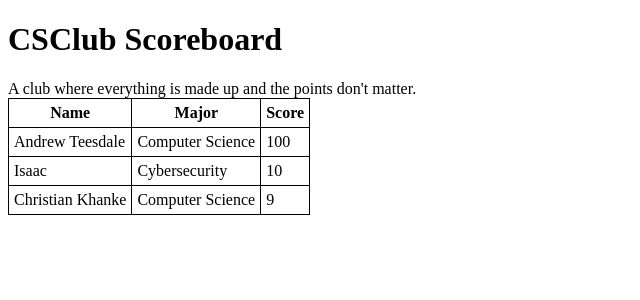
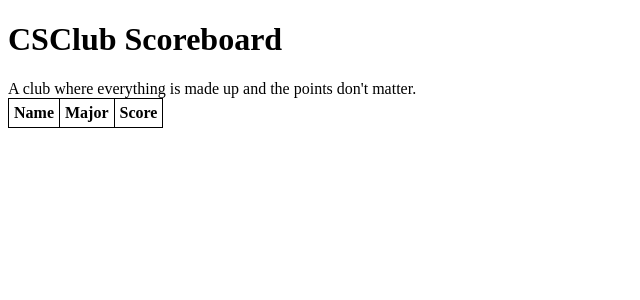
Before and after one commit to Doplgamer/CSClub-Scoreboard, a PHP site: page /scoreboard.php in a window 1280 px wide. Shown: the top 300 px of the page, without its empty margins (0-640 px from the left). Run offline with PHP 8.4, Linux system fonts and the light colour scheme; lists and menus that the app fills with data are empty.

Commit message:
Update scoreboard.php

```diff
--- a/scoreboard.php
+++ b/scoreboard.php
@@ -28,15 +28,13 @@
 				}
 			}
 		}
-		# Hey look, this concept is probably gonna be used in PROG06
 
 		$csclub = array
 		(
-			# Edit the scores for the array members to get automatically sorted in decending order
-			# Add people as necessary
-			array("Isaac", "Cybersecurity", 10),
-			array("Andrew Teesdale", "Computer Science", 100),
-			array("Christian Khanke", "Computer Science", 9)
+			# Edit the scores for the array members to automatically sort them in decending order
+			# Add people to the scoreboard using this format
+			# array("name", "major", points),
+			# array("other_name", "other_major", points)
 		);
 
 		bubbleSort($csclub);
```
